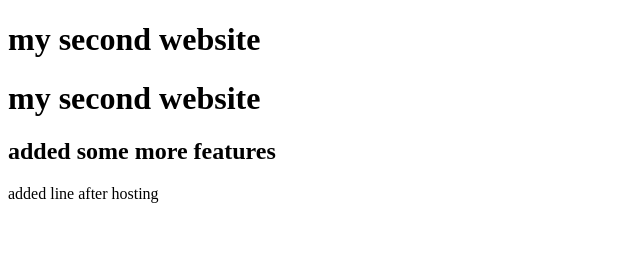
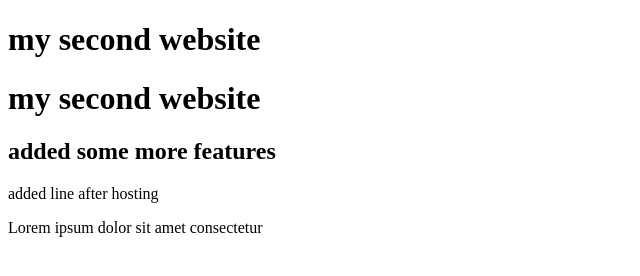
Before and after one commit to Billal223328/my-second-website, a plain HTML site: page index.html in a window 1280 px wide. Shown: the whole page, without its empty margins (0-640 px from the left). Drawn offline with Linux system fonts and the light colour scheme.

Commit message:
add some words

```diff
--- a/index.html
+++ b/index.html
@@ -10,5 +10,6 @@
     <h1>my second website</h1>
     <h2>added some more features</h2>
     <p>added line after hosting</p>
+    <p>Lorem ipsum dolor sit amet consectetur</p>
 </body>
 </html>
```
